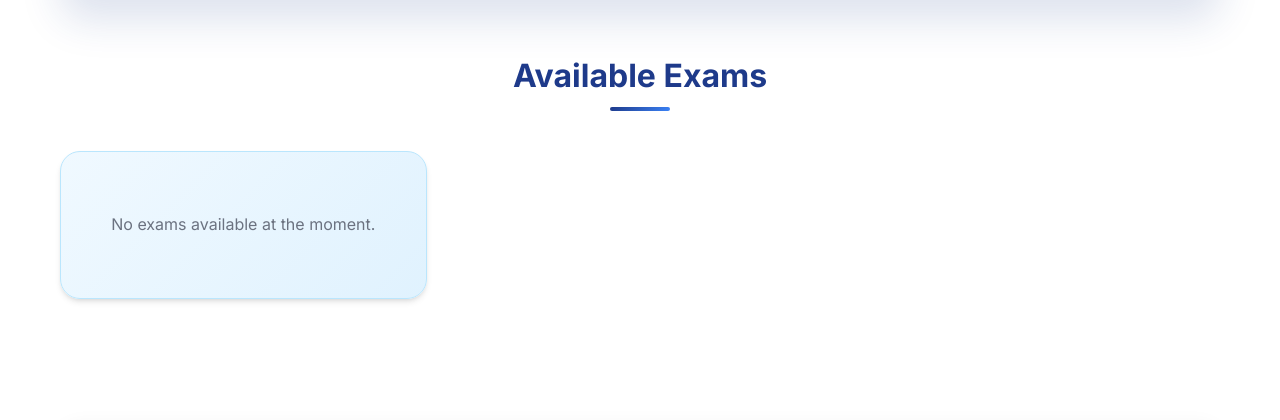
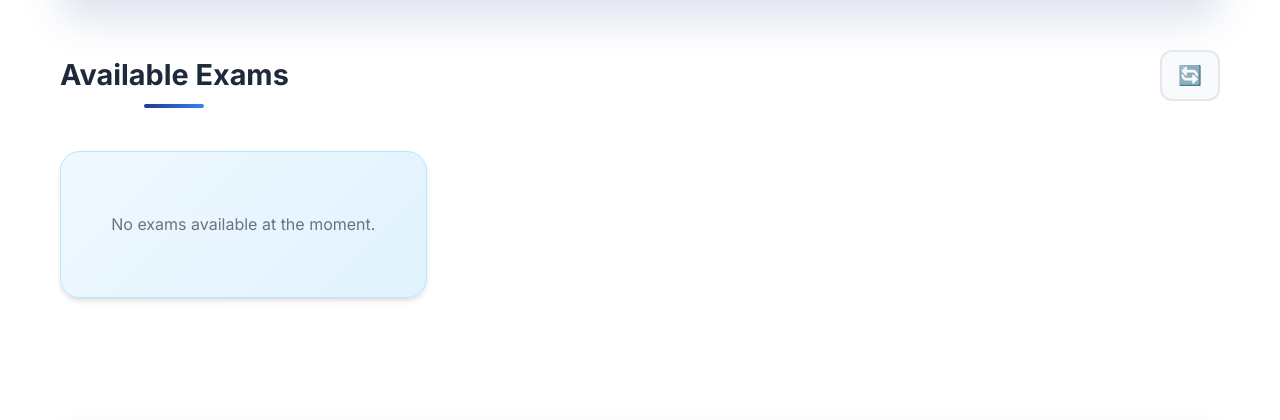
Before and after one commit to Istemamahmed20445/sma-exam-system, a Flask app: page / in a window 1280 px wide. Shown: the part 274-694 px from the top of the page. Run offline with Flask 3, Linux system fonts and the light colour scheme; data that the repository does not hold is empty; some libraries are stand-ins or nearby versions.

Commit message:
Add refresh button and debugging to fix missing exam visibility issue

```diff
--- a/app.py
+++ b/app.py
@@ -117,8 +117,10 @@ def get_exams():
             exam_data['exam_id'] = exam.id
             exams_list.append(exam_data)
 
+        print(f"Found {len(exams_list)} exams: {[exam['title'] for exam in exams_list]}")
         return jsonify({'success': True, 'exams': exams_list})
     except Exception as e:
+        print(f"Error loading exams: {str(e)}")
         return jsonify({'success': False, 'error': str(e)}), 500
 
 @app.route('/api/exam/<exam_id>', methods=['GET'])
--- a/static/css/style.css
+++ b/static/css/style.css
@@ -502,6 +502,50 @@ footer {
     margin-bottom: 20px;
 }
 
+/* Exam Section Header */
+.exam-section-header {
+    display: flex;
+    justify-content: space-between;
+    align-items: center;
+    margin-bottom: 30px;
+}
+
+.exam-section-header h2 {
+    margin: 0;
+    color: #1e293b;
+    font-size: 1.8rem;
+    font-weight: 700;
+}
+
+.btn-refresh {
+    background: #f8fafc;
+    border: 2px solid #e2e8f0;
+    border-radius: 12px;
+    padding: 12px 16px;
+    cursor: pointer;
+    transition: all 0.3s ease;
+    display: flex;
+    align-items: center;
+    gap: 8px;
+}
+
+.btn-refresh:hover {
+    background: #1e3a8a;
+    border-color: #1e3a8a;
+    color: white;
+    transform: translateY(-2px);
+    box-shadow: 0 8px 20px rgba(30, 58, 138, 0.3);
+}
+
+.refresh-icon {
+    font-size: 1.2rem;
+    transition: transform 0.3s ease;
+}
+
+.btn-refresh:hover .refresh-icon {
+    transform: rotate(180deg);
+}
+
 /* Enhanced Responsive Design */
 @media (max-width: 768px) {
     .container {
@@ -540,8 +584,12 @@ footer {
         padding: 25px;
     }
 
-    .exam-section h2 {
+    .exam-section-header h2 {
         font-size: 1.6rem;
+    }
+
+    .btn-refresh {
+        padding: 10px 12px;
     }
 
     .login-section {
--- a/templates/index.html
+++ b/templates/index.html
@@ -22,7 +22,12 @@
 
         <main>
             <div class="exam-section fade-in">
-                <h2>Available Exams</h2>
+                <div class="exam-section-header">
+                    <h2>Available Exams</h2>
+                    <button onclick="loadExams()" class="btn-refresh" title="Refresh exam list">
+                        <span class="refresh-icon">🔄</span>
+                    </button>
+                </div>
                 <div id="exam-list" class="exam-list">
                     <div class="loading">Loading exams...</div>
                 </div>
@@ -50,6 +55,9 @@
         // Load exams
         async function loadExams() {
             try {
+                // Show loading state
+                document.getElementById('exam-list').innerHTML = '<div class="loading">Loading exams...</div>';
+
                 const response = await fetch('/api/exams');
                 const data = await response.json();
 
```
